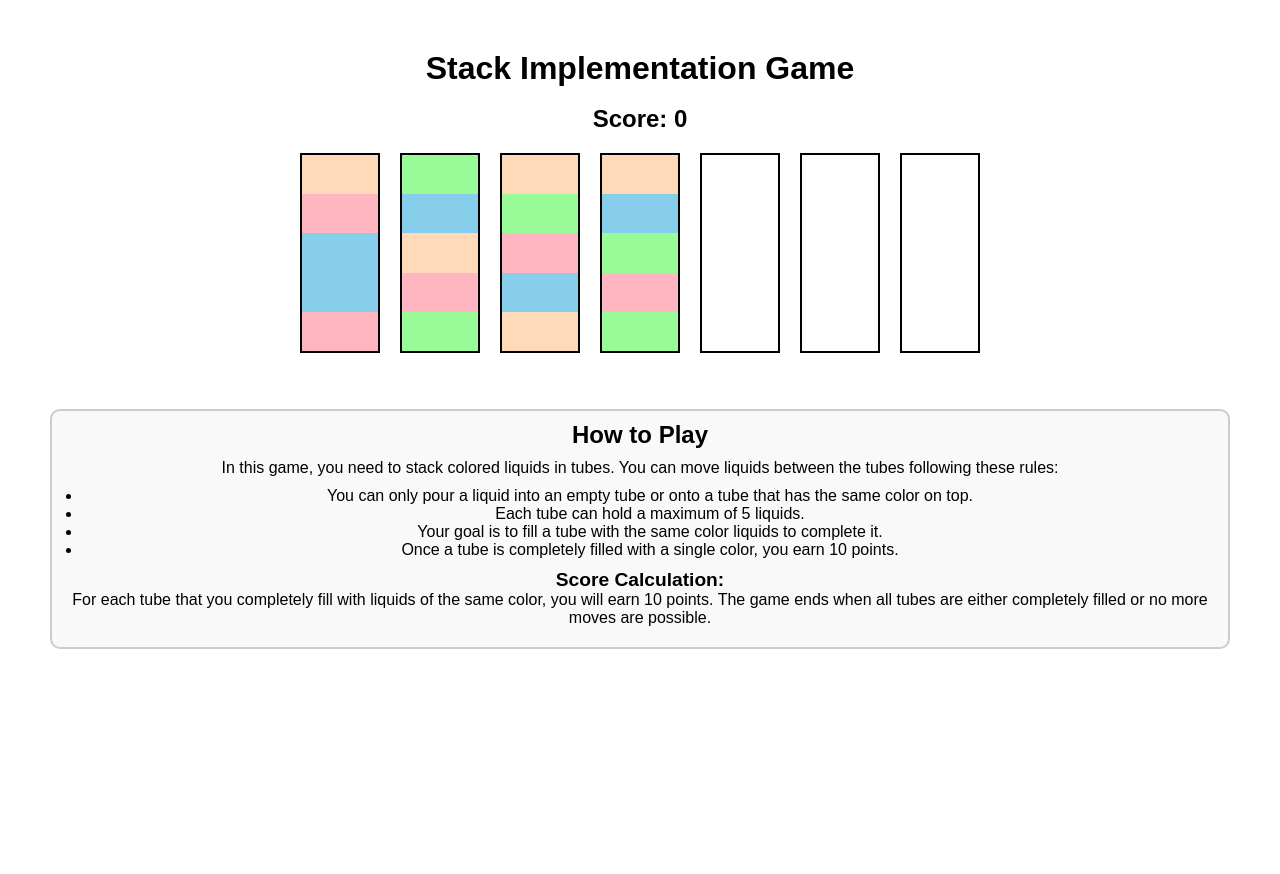
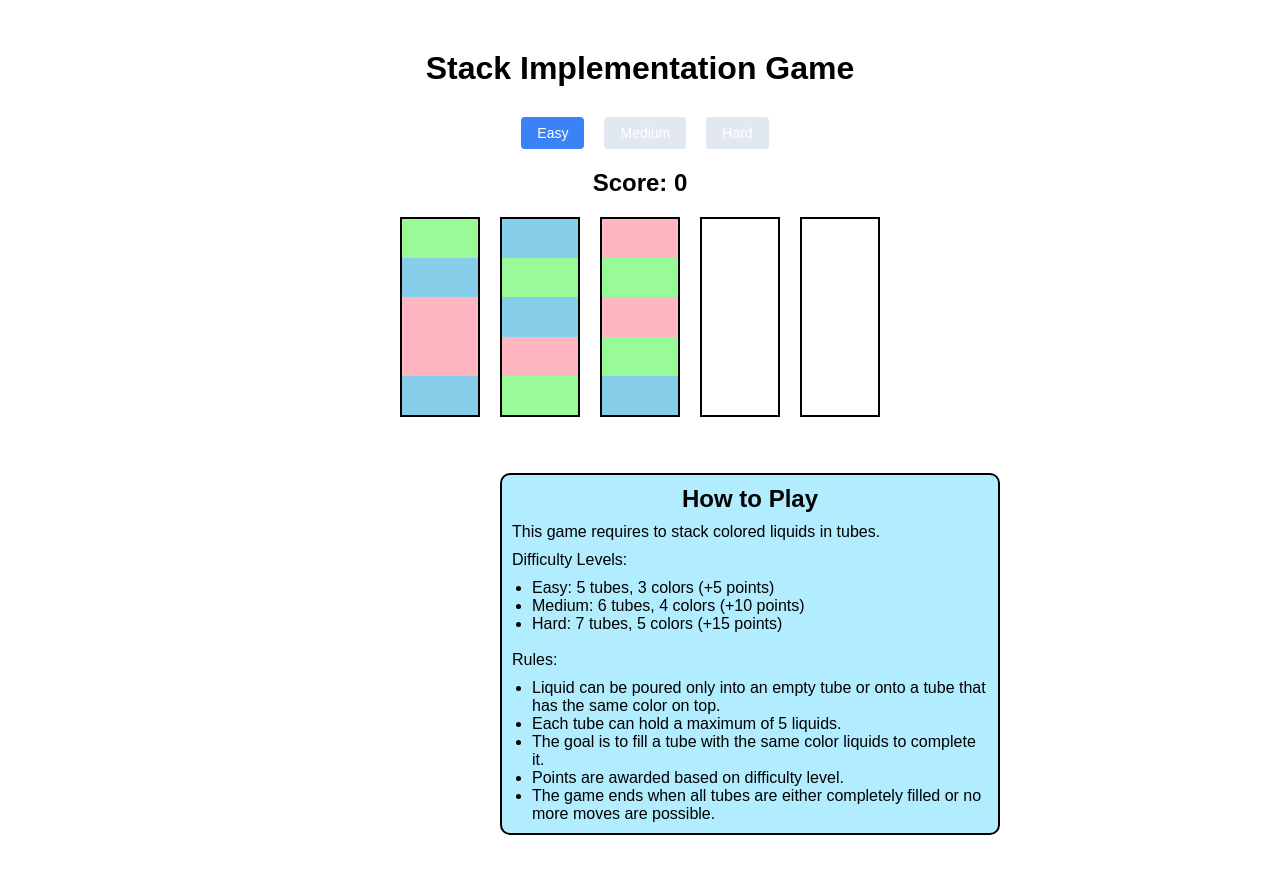
Before and after one commit to Jia2005/Algorific, a React (Create React App) app: page /water in a window 1280 px wide. Shown: the top 874 px of the page. Before the commit the page ends 800 px from the top, so only its background shows below. Built offline with nearby package versions, Linux system fonts and the light colour scheme.

Commit message:
Water sort game made proper and final

```diff
--- a/src/Game/water.css
+++ b/src/Game/water.css
@@ -67,9 +67,11 @@
 .how-to-play {
   margin-top: 20px;
   padding: 10px;
-  border: 2px solid #ccc;
+  border: 2px solid black;
+  margin-left: 450px;
   border-radius: 10px;
-  background-color: #f9f9f9;
+  width: 500px;
+  background-color: rgb(177, 236, 255);
 }
 
 .how-to-play h2 {
@@ -80,16 +82,33 @@
 .how-to-play ul {
   list-style-type: disc;
   padding-left: 20px;
+  text-align: left;
   color: #000;
 }
 
 .how-to-play p {
   font-size: 1em;
+  text-align: left;
   margin-bottom: 10px;
   color: #000;
 }
 
-.how-to-play h3 {
-  font-size: 1.2em;
-  margin-top: 10px;
+.difficulty-controls {
+  margin: 20px 0;
+  display: flex;
+  gap: 10px;
+  justify-content: center;
 }
+
+.difficulty-btn {
+  padding: 8px 16px;
+  border: none;
+  border-radius: 4px;
+  background-color: #e2e8f0;
+  cursor: pointer;
+}
+
+.difficulty-btn.active {
+  background-color: #3b82f6;
+  color: white;
+}
--- a/src/Game/water.js
+++ b/src/Game/water.js
@@ -1,35 +1,96 @@
-import React, { useState } from 'react';
+import React, { useState, useEffect } from 'react';
 import './water.css';
+import Swal from 'sweetalert2';
+
+const difficultySettings = {
+  easy: { tubes: 4, colors: 3, score: 5 },
+  medium: { tubes: 5, colors: 4, score: 10 },
+  hard: { tubes: 6, colors: 5, score: 15 }
+};
 
 const pastelColors = [
   'rgba(255, 182, 193, 1)',
   'rgba(135, 206, 235, 1)',
   'rgba(152, 251, 152, 1)',
   'rgba(255, 218, 185, 1)',
+  'rgba(221, 160, 221, 1)',
 ];
 
-const generateTubes = (numTubes, boxSize, colors) => {
+const generateTubes = (settings) => {
   const tubes = [];
-  const totalLiquids = colors.flatMap(color => Array(boxSize).fill(color));
+  const totalLiquids = pastelColors
+    .slice(0, settings.colors)
+    .flatMap(color => Array(5).fill(color));
+
   for (let i = totalLiquids.length - 1; i > 0; i--) {
     const j = Math.floor(Math.random() * (i + 1));
     [totalLiquids[i], totalLiquids[j]] = [totalLiquids[j], totalLiquids[i]];
   }
 
-  for (let i = 0; i < numTubes; i++) {
-    tubes.push(totalLiquids.splice(0, boxSize));
+  for (let i = 0; i < settings.tubes; i++) {
+    tubes.push(totalLiquids.splice(0, 5));
   }
 
-  return tubes;
+  return [...tubes, []];
 };
 
 const Water = () => {
-  const boxSize = 5;
-  const initialTubes = generateTubes(5, boxSize, pastelColors);
-  const [tubes, setTubes] = useState([...initialTubes, [], []]);
+  const [difficulty, setDifficulty] = useState('easy');
+  const [tubes, setTubes] = useState(generateTubes(difficultySettings[difficulty]));
   const [selectedTube, setSelectedTube] = useState(null);
   const [score, setScore] = useState(0);
   const [filledTubes, setFilledTubes] = useState([]);
+
+  useEffect(() => {
+    checkGameState();
+  }, [tubes]);
+
+  const checkGameState = () => {
+    const nonEmptyTubes = tubes.filter(tube => tube.length > 0);
+    const allTubesSorted = nonEmptyTubes.every(tube =>
+      tube.length === 5 && tube.every(color => color === tube[0])
+    );
+    const hasValidMoves = checkForValidMoves();
+
+    if (allTubesSorted) {
+      showGameEndAlert(true);
+    } else if (!hasValidMoves && nonEmptyTubes.length > 0) {
+      showGameEndAlert(false);
+    }
+  };
+
+  const checkForValidMoves = () => {
+    for (let i = 0; i < tubes.length; i++) {
+      for (let j = 0; j < tubes.length; j++) {
+        if (i !== j && tubes[i].length > 0 &&
+            (tubes[j].length === 0 ||
+             (tubes[j].length < 5 &&
+              tubes[j][tubes[j].length - 1] === tubes[i][tubes[i].length - 1]))) {
+          return true;
+        }
+      }
+    }
+    return false;
+  };
+
+  const showGameEndAlert = (isVictory) => {
+    Swal.fire({
+      title: isVictory ? 'Victory!' : 'Game Over',
+      text: `Final Score: ${score}`,
+      icon: isVictory ? 'success' : 'info',
+      confirmButtonText: 'Home',
+    }).then(() => {
+      window.location.href = '/home';
+    });
+  };
+
+  const handleDifficultyChange = (newDifficulty) => {
+    setDifficulty(newDifficulty);
+    setTubes(generateTubes(difficultySettings[newDifficulty]));
+    setSelectedTube(null);
+    setScore(0);
+    setFilledTubes([]);
+  };
 
   const handleTubeClick = (index) => {
     if (selectedTube === null) {
@@ -37,24 +98,47 @@ const Water = () => {
         setSelectedTube(index);
       }
     } else {
-      if (selectedTube !== index &&
-          (tubes[index].length === 0 || tubes[index][tubes[index].length - 1] === tubes[selectedTube][tubes[selectedTube].length - 1])) {
+      const targetTube = tubes[index];
+      const sourceTube = tubes[selectedTube];
 
-        const liquidToPour = tubes[selectedTube].pop();
-        const newTubes = [...tubes];
+      if (selectedTube === index) {
+        setSelectedTube(null);
+        return;
+      }
 
-        if (newTubes[index].length < boxSize) {
-          newTubes[index].push(liquidToPour);
-        }
+      if (targetTube.length >= 5) {
+        Swal.fire({
+          title: 'Invalid Move',
+          text: 'Target tube is already full!',
+          icon: 'error',
+          timer: 1500
+        });
+        setSelectedTube(null);
+        return;
+      }
 
-        if (newTubes[index].length === boxSize && checkCompleteTube(newTubes[index])) {
-          setScore(score + 10);
-          setFilledTubes([...filledTubes, index]);
-        }
+      if (targetTube.length > 0 && targetTube[targetTube.length - 1] !== sourceTube[sourceTube.length - 1]) {
+        Swal.fire({
+          title: 'Invalid Move',
+          text: 'Colors must match!',
+          icon: 'error',
+          timer: 1500
+        });
+        setSelectedTube(null);
+        return;
+      }
 
-        setTubes(newTubes);
-        setSelectedTube(null);
+      const liquidToPour = sourceTube.pop();
+      const newTubes = [...tubes];
+      newTubes[index].push(liquidToPour);
+
+      if (newTubes[index].length === 5 && checkCompleteTube(newTubes[index])) {
+        setScore(score + difficultySettings[difficulty].score);
+        setFilledTubes([...filledTubes, index]);
       }
+
+      setTubes(newTubes);
+      setSelectedTube(null);
     }
   };
 
@@ -64,8 +148,22 @@ const Water = () => {
 
   return (
     <div className="game-container">
-      <h1>Stack Implementation Game</h1><br/>
+      <h1>Stack Implementation Game</h1>
+
+      <div className="difficulty-controls">
+        {Object.keys(difficultySettings).map((level) => (
+          <button
+            key={level}
+            onClick={() => handleDifficultyChange(level)}
+            className={`difficulty-btn ${difficulty === level ? 'active' : ''}`}
+          >
+            {level.charAt(0).toUpperCase() + level.slice(1)}
+          </button>
+        ))}
+      </div>
+
       <div className="score" style={{ color: 'black' }}>Score: {score}</div>
+
       <div className="tubes">
         {tubes.map((tube, index) => (
           <div
@@ -74,22 +172,33 @@ const Water = () => {
             onClick={() => handleTubeClick(index)}
           >
             {tube.slice().reverse().map((color, idx) => (
-              <div key={idx} className="liquid" style={{ backgroundColor: color }} />
+              <div
+                key={idx}
+                className="liquid"
+                style={{ backgroundColor: color }}
+              />
             ))}
           </div>
         ))}
       </div><br/><br/>
+
       <div className="how-to-play">
         <h2>How to Play</h2>
-        <p>In this game, you need to stack colored liquids in tubes. You can move liquids between the tubes following these rules:</p>
+        <p>This game requires to stack colored liquids in tubes.</p>
+        <p>Difficulty Levels:</p>
         <ul>
-          <li>You can only pour a liquid into an empty tube or onto a tube that has the same color on top.</li>
+          <li>Easy: 5 tubes, 3 colors (+5 points)</li>
+          <li>Medium: 6 tubes, 4 colors (+10 points)</li>
+          <li>Hard: 7 tubes, 5 colors (+15 points)</li>
+        </ul><br/>
+        <p>Rules:</p>
+        <ul>
+          <li>Liquid can be poured only into an empty tube or onto a tube that has the same color on top.</li>
           <li>Each tube can hold a maximum of 5 liquids.</li>
-          <li>Your goal is to fill a tube with the same color liquids to complete it.</li>
-          <li>Once a tube is completely filled with a single color, you earn 10 points.</li>
+          <li>The goal is to fill a tube with the same color liquids to complete it.</li>
+          <li>Points are awarded based on difficulty level.</li>
+          <li>The game ends when all tubes are either completely filled or no more moves are possible.</li>
         </ul>
-        <h3>Score Calculation:</h3>
-        <p>For each tube that you completely fill with liquids of the same color, you will earn 10 points. The game ends when all tubes are either completely filled or no more moves are possible.</p>
       </div>
     </div>
   );
```
